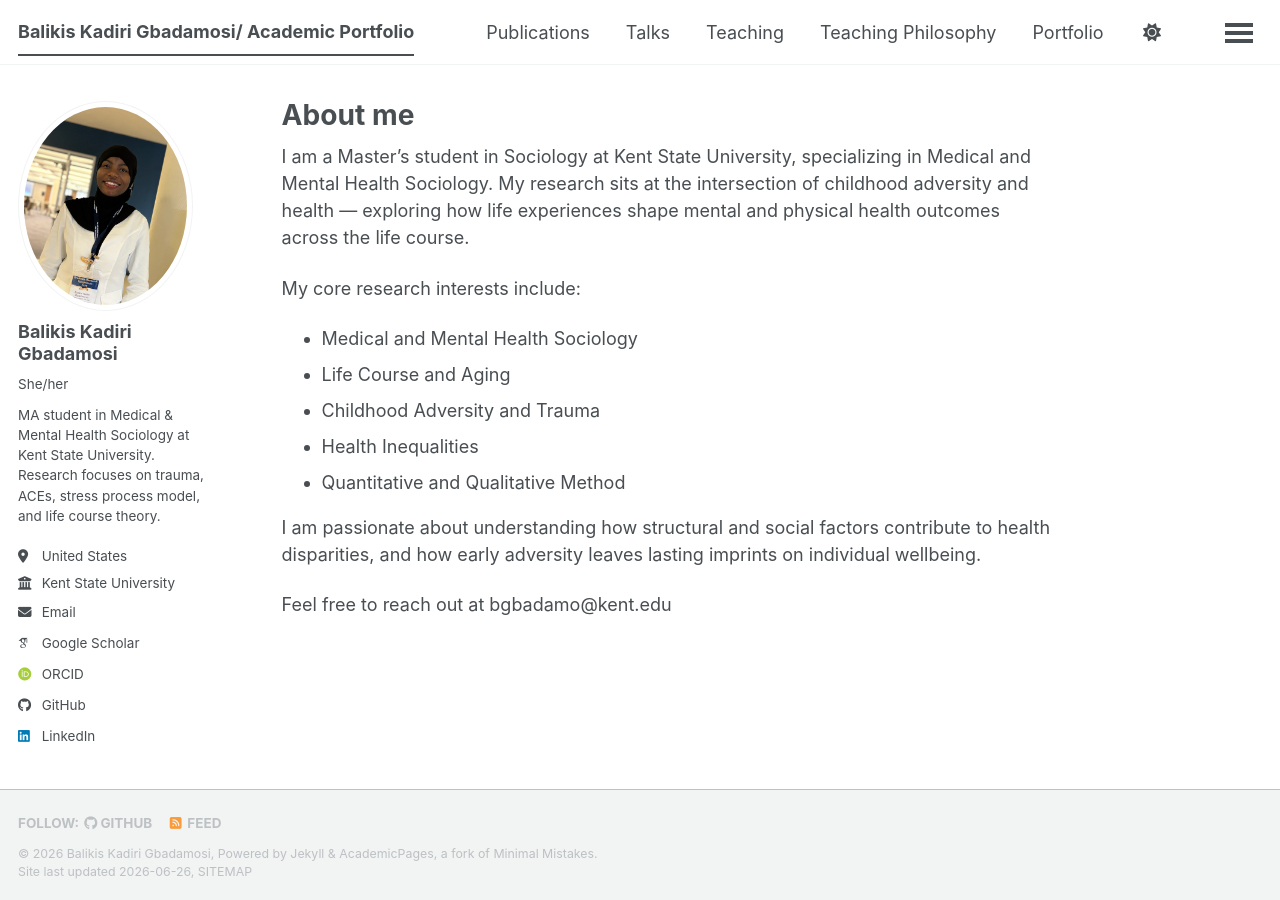
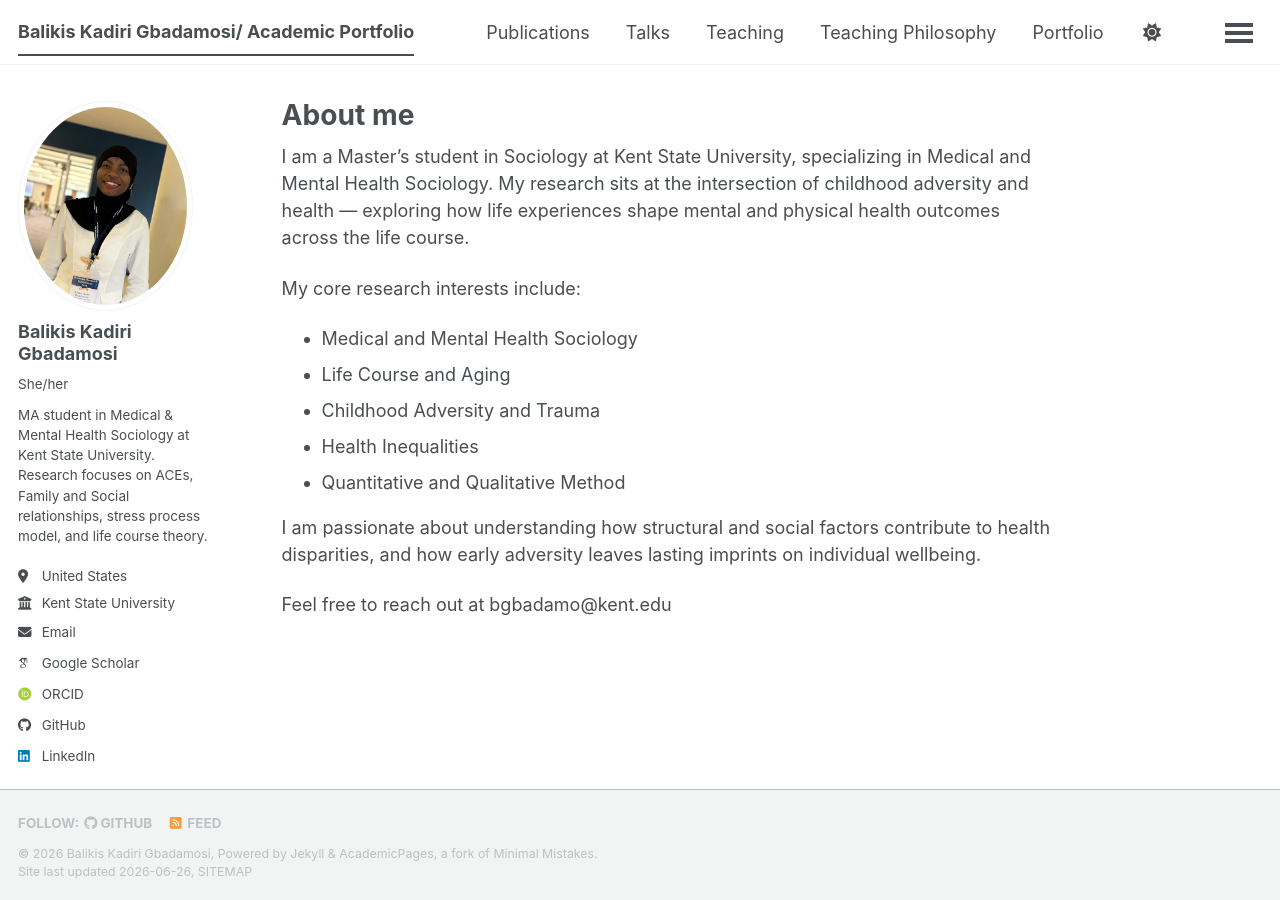
Before and after one commit to balikis-Gbadamosi/balikis-Gbadamosi.github.io, a Jekyll site: the page built from _pages/about.md, in a window 1280 px wide. Built offline with Jekyll 4.4.1, drawn with Linux system fonts in a browser that asks for light colours; some web fonts are replaced; a script bundle is joined from its source files by our own code; library files that are not in the unit come from our copies.

Commit message:
Update _config.yml

```diff
--- a/_config.yml
+++ b/_config.yml
@@ -26,7 +26,7 @@ author:
   avatar           : "profile.png"
   name             : "Balikis Kadiri Gbadamosi"
   pronouns         : "She/her"
-  bio              : "MA student in Medical & Mental Health Sociology at Kent State University. Research focuses on trauma, ACEs, stress process model, and life course theory."
+  bio              : "MA student in Medical & Mental Health Sociology at Kent State University. Research focuses on ACEs, Family and Social relationships, stress process model, and life course theory."
   location         : "United States"
   employer         : "Kent State University"
   uri              : # URL
```
